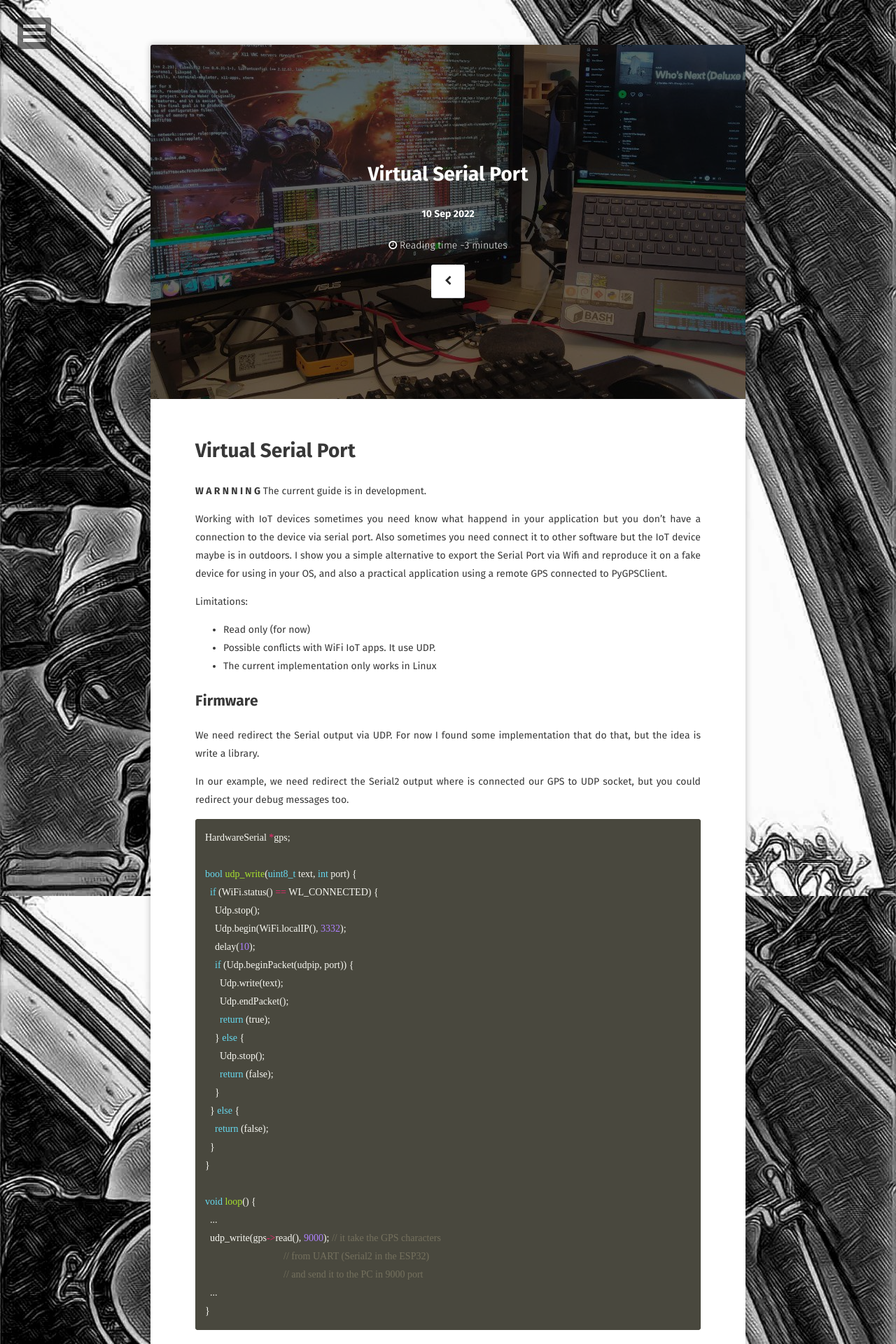
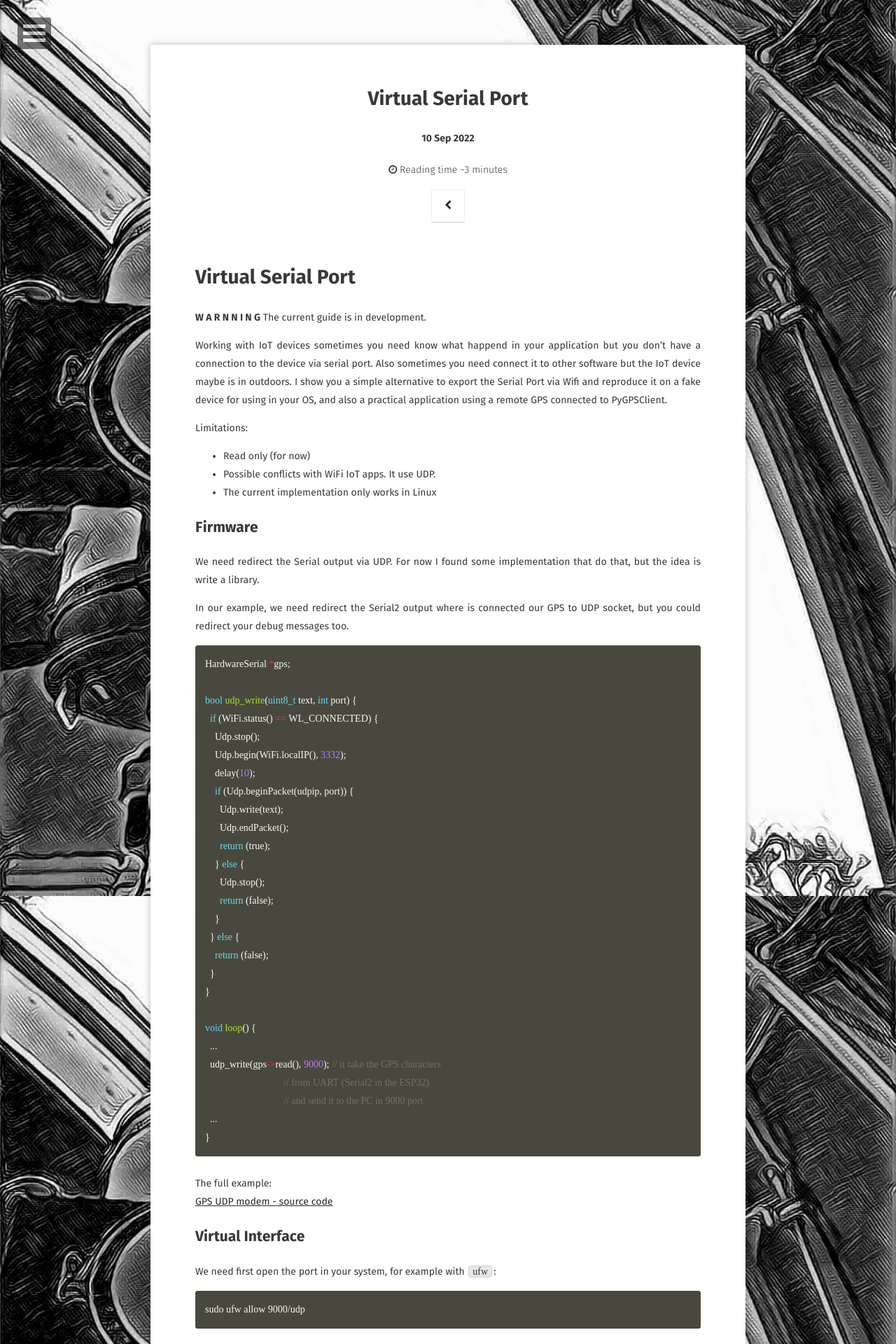
Before and after one commit to hpsaturn/hpsaturn.github.io, a Jekyll site: the page built from _posts/2022-10-08-virtual-serial-port.md, in a window 1280 px wide. Shown: the top 1920 px of the page at 70% size. Built offline with Jekyll 4.4.1, drawn with Linux system fonts in a browser that asks for light colours; some web fonts are replaced.

Commit message:
testing without feature

```diff
--- a/_posts/2022-10-08-virtual-serial-port.md
+++ b/_posts/2022-10-08-virtual-serial-port.md
@@ -3,7 +3,6 @@ layout: post
 title:  "Virtual Serial Port"
 date:   2022-09-10
 excerpt: "How to create a virtual port like /dev/tty over WiFi"
-feature: http://hpsaturn.com/assets/img/xorg-virtual-monitor.jpg
 tag:
 - C++
 - IoT
```
